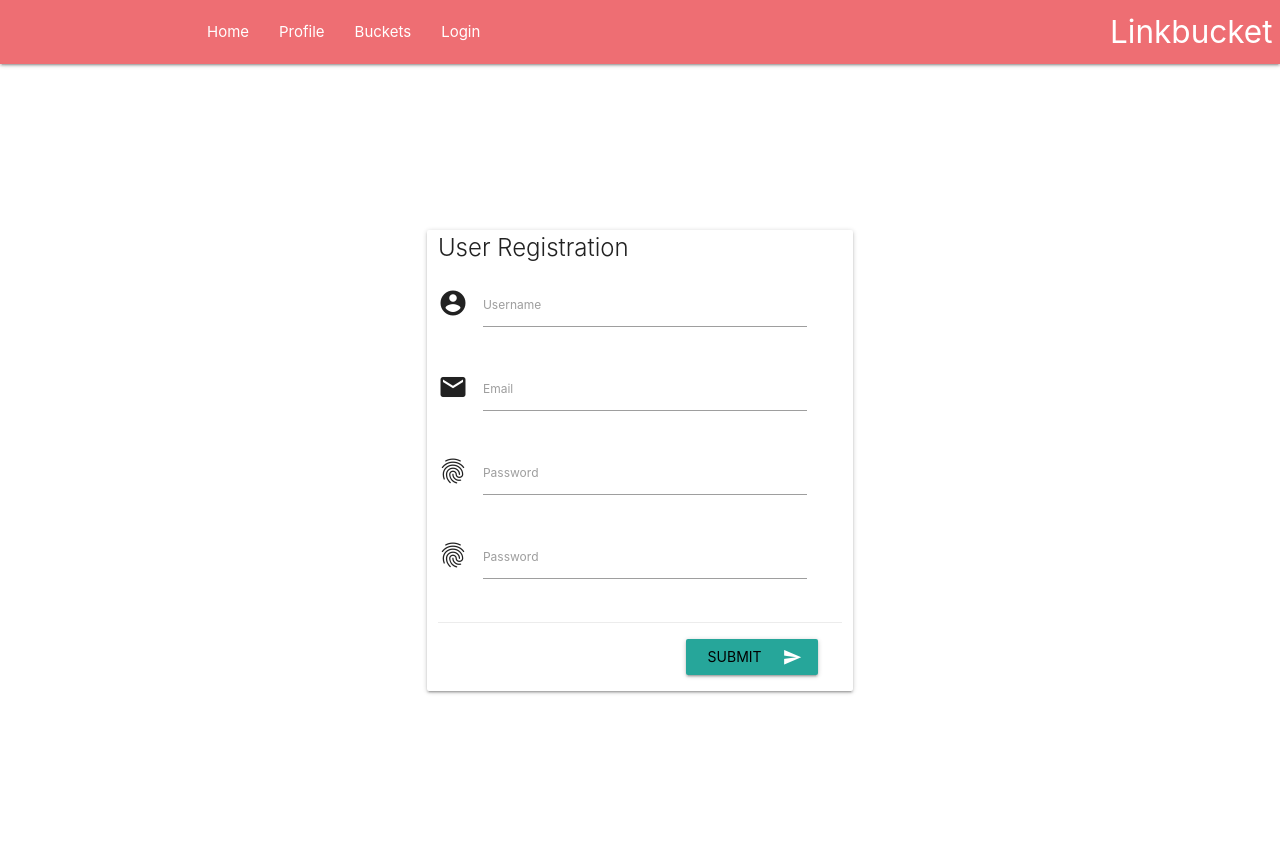
After one commit to josuablejeru/linkbucket, a Flask app: template app/templates/auth/regristation.html in a window 1280 px wide. The commit adds this page. Run offline with Flask 2, Linux system fonts and the light colour scheme; the template is opened without the code that fills it, so the values that code supplies are empty, except form fields; tables that the repository leaves empty hold one stand-in row (values such as "Sample post"); form fields are guessed from the names that the template uses.

Commit message:
quick implementation of the registration

```diff
--- a/app/routes.py
+++ b/app/routes.py
@@ -4,6 +4,7 @@ from flask_login import logout_user, login_required
 from app import app
 from app.modules.mod_auth.auth_controller import AuthController
 
+auth_controller = AuthController()
 
 @app.route('/')
 @app.route('/index')
@@ -14,12 +15,15 @@ def index():
 
 @app.route('/login', methods=['GET', 'POST'])
 def login():
-    auth_controller = AuthController()
     return auth_controller.validate_submission()
-
 
 
 @app.route('/logout')
 def logout():
     logout_user()
     return redirect(url_for('index'))
+
+
+@app.route('/register', methods=['GET', 'POST'])
+def register():
+    return auth_controller.register_user()
--- a/app/templates/auth/login.html
+++ b/app/templates/auth/login.html
@@ -42,6 +42,9 @@
                        <button class="btn waves-effect waves-light right-align" type="submit" name="action">{{ form.submit() }}
                        <i class="material-icons right">send</i>
                        </button>
+
+                        <a class="btn waves-effect waves-light" href="{{ url_for('register') }}">Register</a>
+
                     </div>
 
                 </div>
--- /dev/null
+++ b/app/templates/auth/regristation.html
@@ -0,0 +1,62 @@
+{% extends "base.html" %}
+
+{% block content %}
+
+<style>
+    html,
+    body,
+    .login-box {
+      height: 100%;
+    }
+</style>
+
+<div class="valign-wrapper row login-box">
+    <div class="col card hoverable s10 pull-s1 m6 pull-m3 l4 pull-l4">
+        <form action="" method="post" novalidate>
+            {{ form.csrf_token }}
+            {{ form.hidden_tag() }}
+                <div class="content">
+                    <span class="card-title">User Registration</span>
+
+                        <div class="row">
+
+                            <div class="input-field col s11">
+                                <i class="material-icons prefix">account_circle</i>
+                                <label for="icon_prefix">{{ form.username.label }}</label>
+                                {{ form.username(size=32) }}
+                            </div>
+
+                            <div class="input-field col s11">
+                                <i class="material-icons prefix">email</i>
+                                {{ form.email(size=64) }}
+                                <label for="icon_prefix">{{ form.email.label }}</label>
+
+                            </div>
+
+                            <div class="input-field col s11">
+                                <i class="material-icons prefix">fingerprint</i>
+                                {{ form.password(size=32) }}
+                                <label for="icon_prefix">{{ form.password.label }}</label>
+                            </div>
+
+                            <div class="input-field col s11">
+                                <i class="material-icons prefix">fingerprint</i>
+                                {{ form.password2(size=32) }}
+                                <label for="icon_prefix">{{ form.password2.label }}</label>
+                            </div>
+
+                        </div>
+
+                   <div class="card-action right-align">
+                     <button class="btn waves-effect waves-light right-align" type="submit" name="action">{{ form.submit() }}
+                       <i class="material-icons right">send</i>
+                       </button>
+                   </div>
+
+                </div>
+        </form>
+    </div>
+</div>
+
+
+{% endblock %}
```
Also changed, not shown: app/modules/mod_auth/auth_controller.py (+37 -12 lines).
